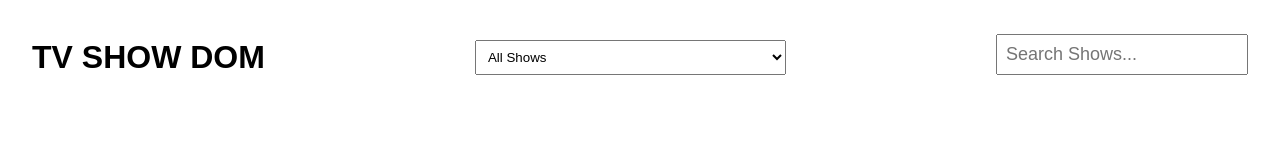
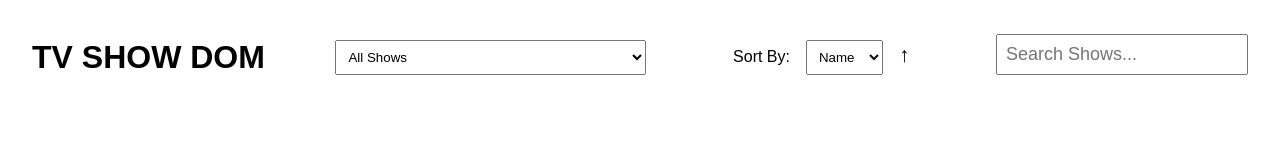
Before and after one commit to berkeli/tv-show-dom-project, a website: page index.html in a window 1280 px wide. Shown: the top 160 px of the page. Drawn offline with Linux system fonts and the light colour scheme; a web font is replaced by a local one.

Commit message:
added sorting by name & rating, sorting direction

```diff
--- a/script.js
+++ b/script.js
@@ -11,6 +11,10 @@ let allShows;
 const perPage = 4;
 let currPageNum = 1;
 let showsChunk;
+const sortBy = {
+  key: 'name',
+  direction: 1,
+};
 let toObserve;
 const rootElem = document.getElementById('root');
 const searchBox = document.getElementById('search');
@@ -175,7 +179,10 @@ const createShowsSelect = () => {
   document.querySelector('header').insertBefore(selectEl, document.querySelector('.search-form'));
 };
 
-const sortObj = (obj) => obj.sort((a, b) => (a.name >= b.name ? 1 : -1));
+const sortObj = (a, b) => {
+  if (sortBy.key === 'name') return (a.name >= b.name ? sortBy.direction : -sortBy.direction);
+  return (a.rating.average >= b.rating.average ? sortBy.direction : -sortBy.direction);
+};
 
 const selectShow = (e, showID = 82) => {
   if (showID === 'All') {
@@ -192,6 +199,9 @@ const selectShow = (e, showID = 82) => {
   currentPage = PAGES.EPISODES;
   goBack.classList.remove('hidden');
 
+  if (document.querySelector('.sort-selector')) {
+    document.querySelector('.sort-selector').remove();
+  }
   if (document.querySelector('.episode-selector')) {
     document.querySelector('.episode-selector').remove();
   }
@@ -295,6 +305,54 @@ const renderShows = (shows = allShows, append = false) => {
   });
 };
 
+const createSelectForSort = () => {
+  const container = document.createElement('div');
+  container.classList.add('sort-selector');
+
+  const sortLabel = document.createElement('label');
+  sortLabel.setAttribute('for', 'sort-selector');
+  sortLabel.innerText = 'Sort By:';
+  container.appendChild(sortLabel);
+
+  const selectEl = document.createElement('select');
+  selectEl.setAttribute('id', 'sort-selector');
+
+  // Create sort by name option
+  let optionEl = document.createElement('option');
+  optionEl.innerText = 'Name';
+  optionEl.value = 'name';
+  if (sortBy.key === 'name') {
+    optionEl.setAttribute('selected', true);
+  }
+  selectEl.appendChild(optionEl);
+
+  // Create sort by rating option
+  optionEl = document.createElement('option');
+  optionEl.innerText = 'Rating';
+  optionEl.value = 'rating';
+  if (sortBy.key === 'rating') {
+    optionEl.setAttribute('selected', true);
+  }
+  selectEl.appendChild(optionEl);
+
+  const sortArrow = document.createElement('span');
+  sortArrow.innerText = sortBy.direction > 0 ? '↑' : '↓';
+  sortArrow.addEventListener('click', () => {
+    sortBy.direction *= -1;
+    showsPage();
+  });
+
+  // Add event listener to search by ID
+  selectEl.addEventListener('change', (e) => {
+    sortBy.key = e.target.value;
+    showsPage();
+  });
+  container.appendChild(selectEl);
+  container.appendChild(sortArrow);
+  // insert the select element before searchbox
+  document.querySelector('header').insertBefore(container, document.querySelector('.search-form'));
+};
+
 const showsPage = () => {
   currPageNum = 1;
   goBack.classList.add('hidden');
@@ -304,11 +362,15 @@ const showsPage = () => {
   searchBox.addEventListener('input', search);
   searchBox.setAttribute('placeholder', 'Search Shows...');
   currentPage = PAGES.SHOWS;
-  allShows = sortObj(getAllShows());
+  allShows = getAllShows().sort(sortObj);
   if (document.querySelector('.show-selector')) {
     document.querySelector('.show-selector').remove();
   }
+  if (document.querySelector('.sort-selector')) {
+    document.querySelector('.sort-selector').remove();
+  }
   createShowsSelect();
+  createSelectForSort();
   showsChunk = allShows.slice(0, perPage * currPageNum);
   renderShows(showsChunk);
 };
--- a/styles/style.css
+++ b/styles/style.css
@@ -36,9 +36,19 @@ header {
     height: 3rem;
 }
 
-.episode-selector, .show-selector {
+.episode-selector, .show-selector, .sort-selector select {
     padding: 0.5rem;
     margin: 0.5rem 0;
+}
+
+.sort-selector label, .sort-selector span {
+    margin: 0 1rem;
+}
+
+.sort-selector span {
+    cursor: pointer;
+    font-weight: 800;
+    font-size: 1.3rem;
 }
 
 .search {
@@ -55,7 +65,7 @@ header {
     transition:all 0.3s ease;
 }
 
-.show:hover {
+.show:hover, .episode:hover {
     background-color: #e4ddf4;
 }
 
@@ -85,6 +95,7 @@ header {
     flex-direction: column;
     align-items: center;
     padding: 0.5rem;
+    transition:all 0.3s ease;
 }
 
 .episode h3, .episode img {
```
